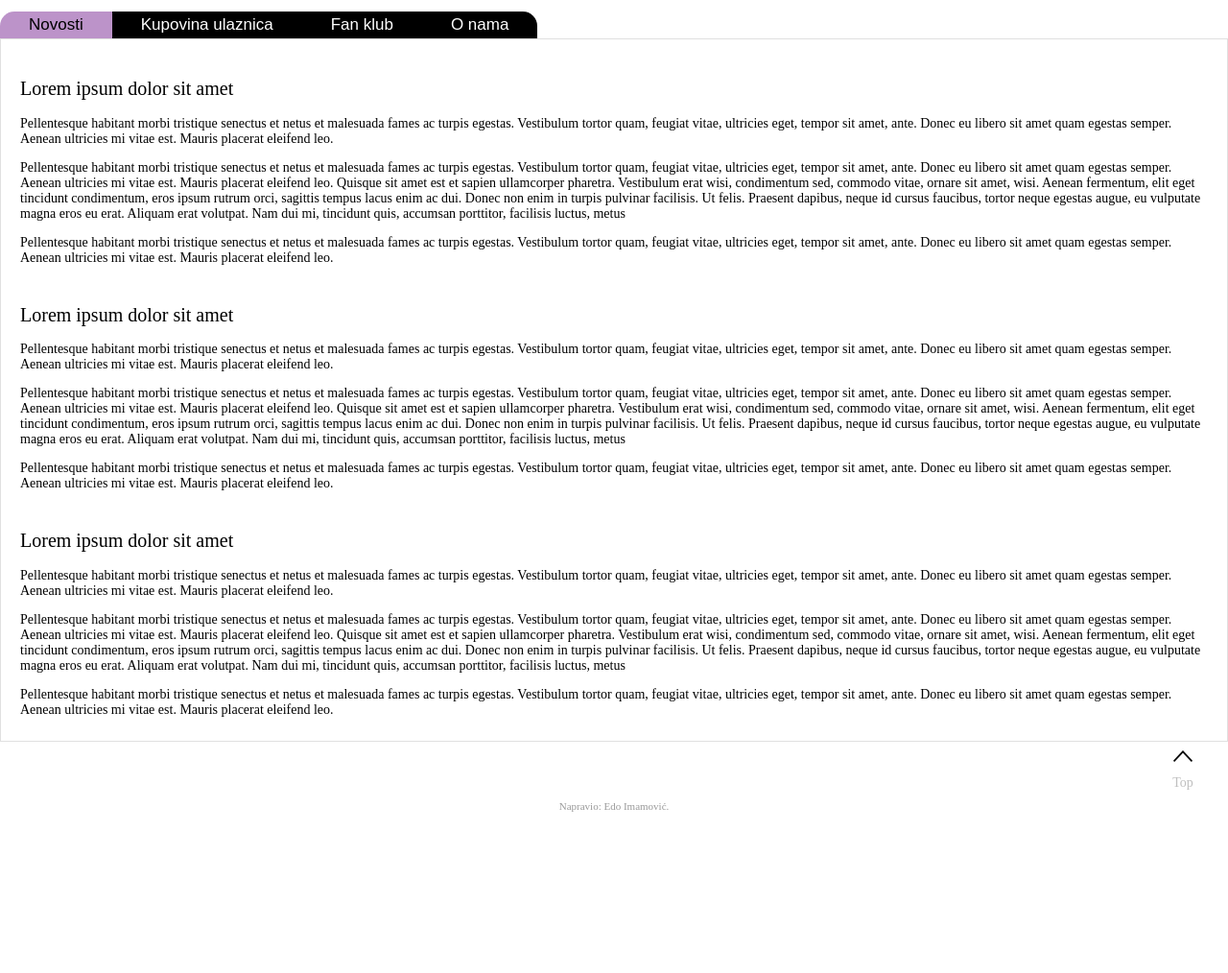
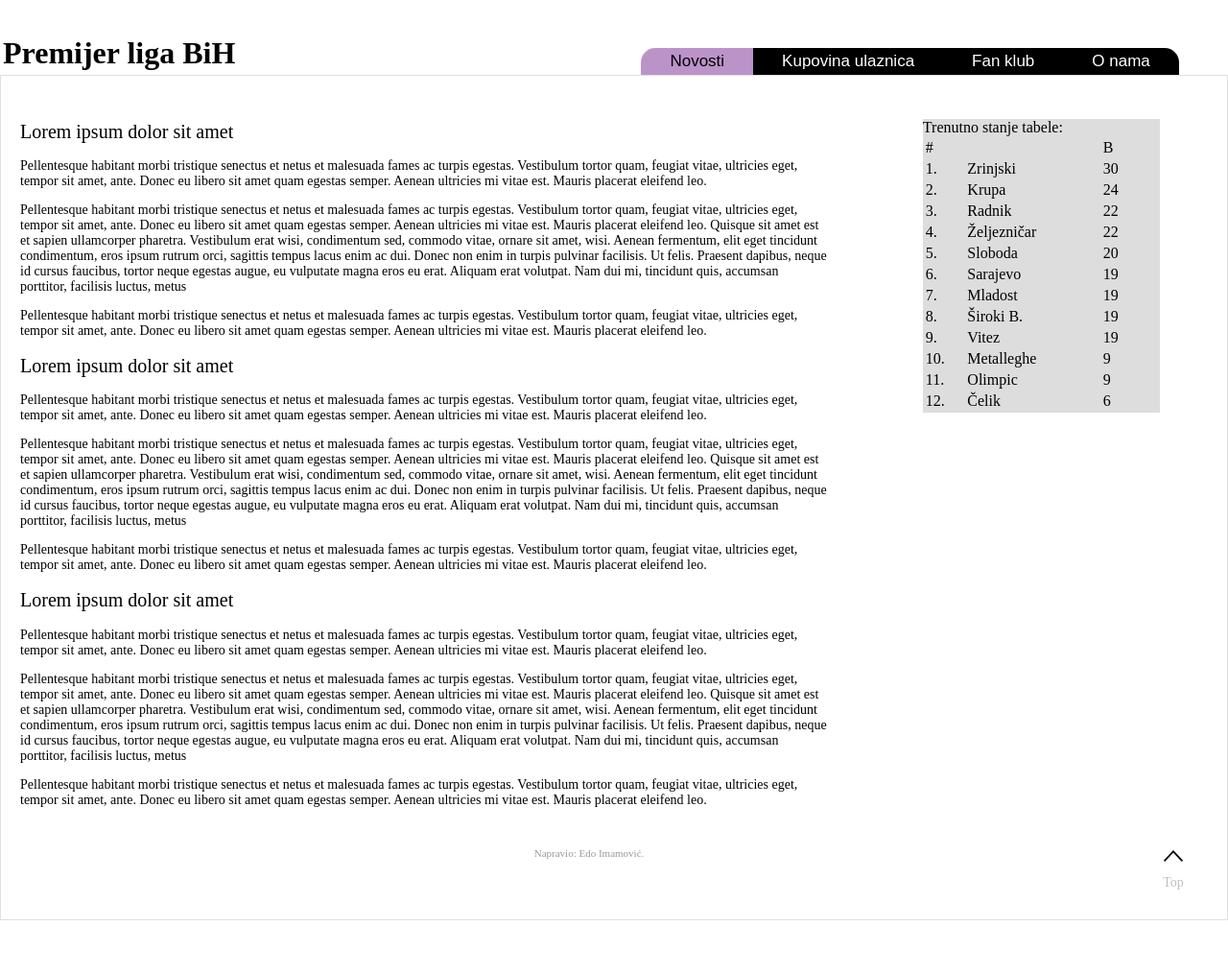
Before and after one commit to edozadeployment/Premijer-liga-BiH, a PHP site: page / in a window 1280 px wide. Shown: the whole page at 96% size. Before the commit the page ends 846 px from the top, so only its background shows below. Run offline with PHP 8.4, Linux system fonts and the light colour scheme; some web fonts are replaced.

Commit message:
dodan grid i tabela (klubova)
..

```diff
--- a/fanklub.html
+++ b/fanklub.html
@@ -8,6 +8,7 @@
 </head>
 
 <body>
+<h1>Premijer liga BiH</h1>
 
 <nav>
 <ul class="navigacija">
--- a/grid.css
+++ b/grid.css
@@ -17,7 +17,6 @@ body{
 }
 
 .kolona{
-	background: red;
 	margin-left: 2%;
 	margin-right: 2%;
 	display: inline-block; /*Omogućava da se kolone prikažu bez da se float mora clearovati poslije*/
@@ -37,11 +36,11 @@ body{
 	width: 100%;
 }
 .kolona.tri{
-	width: 74%;
+	width: 72%;
 }
 .kolona.dva{
-	width: 48%;
+	width: 46%;
 }
 .kolona.jedan{
-	width: 22%;
+	width: 20%;
 }
--- a/index.html
+++ b/index.html
@@ -8,14 +8,22 @@
 </head>
 
 <body>
-<nav>
-<ul class="navigacija">
-<li><a class="selected" href="/">Novosti</a></li><li><a href="ulaznice.html">Kupovina ulaznica</a></li><li><a href="fanklub.html">Fan klub</a></li><li><a href="onama.html">O nama</a></li>
-</ul>
-</nav>
 
-<div id="sadrzaj">
 
+<div class="red navigacija-wrap">
+
+	<div class="kolona jedan"><h1>Premijer liga BiH</h1></div>
+	<div class="kolona tri">
+	<nav>
+		<ul class="navigacija">
+			<li><a class="selected" href="/">Novosti</a></li><li><a href="ulaznice.html">Kupovina ulaznica</a></li><li><a href="fanklub.html">Fan klub</a></li><li><a href="onama.html">O nama</a></li>
+		</ul>
+	</nav>
+	</div>
+</div>
+
+<div id="sadrzaj" class="red">
+<div class="kolona tri">
 <article id="prvi">
 <h2>Lorem ipsum dolor sit amet</h2>
 <p>Pellentesque habitant morbi tristique senectus et netus et malesuada fames ac turpis egestas. Vestibulum tortor quam, feugiat vitae, ultricies eget, tempor sit amet, ante. Donec eu libero sit amet quam egestas semper. Aenean ultricies mi vitae est. Mauris placerat eleifend leo.</p>
@@ -36,12 +44,88 @@
 <p>Pellentesque habitant morbi tristique senectus et netus et malesuada fames ac turpis egestas. Vestibulum tortor quam, feugiat vitae, ultricies eget, tempor sit amet, ante. Donec eu libero sit amet quam egestas semper. Aenean ultricies mi vitae est. Mauris placerat eleifend leo. Quisque sit amet est et sapien ullamcorper pharetra. Vestibulum erat wisi, condimentum sed, commodo vitae, ornare sit amet, wisi. Aenean fermentum, elit eget tincidunt condimentum, eros ipsum rutrum orci, sagittis tempus lacus enim ac dui. Donec non enim in turpis pulvinar facilisis. Ut felis. Praesent dapibus, neque id cursus faucibus, tortor neque egestas augue, eu vulputate magna eros eu erat. Aliquam erat volutpat. Nam dui mi, tincidunt quis, accumsan porttitor, facilisis luctus, metus</p>
 <p>Pellentesque habitant morbi tristique senectus et netus et malesuada fames ac turpis egestas. Vestibulum tortor quam, feugiat vitae, ultricies eget, tempor sit amet, ante. Donec eu libero sit amet quam egestas semper. Aenean ultricies mi vitae est. Mauris placerat eleifend leo.</p>
 </article>
+</div>
 
-<div id="navtable"><div class="navrow"><p><a href="#top"><img src="top.png" title="Idi na vrh stranice" alt="top"></a></p></div><div class="navrow"><p><a href="#top">Top</a></p></div></div></div>
+<div class="kolona jedan" id="info">
+	Trenutno stanje tabele:
+	<table id="tabela">
+	<tr>
+		<td>#</td>
+		<td></td>
+		<td>B</td>
+	</tr>
+	<tr>
+		<td>1.</td>
+		<td>Zrinjski</td>
+		<td>30</td>
+	</tr>
+	<tr>
+		<td>2.</td>
+		<td>Krupa</td>
+		<td>24</td>
+	</tr>
+	<tr>
+		<td>3.</td>
+		<td>Radnik</td>
+		<td>22</td>
+	</tr>
+	<tr>
+		<td>4.</td>
+		<td>Željezničar</td>
+		<td>22</td>
+	</tr>
+	<tr>
+		<td>5.</td>
+		<td>Sloboda</td>
+		<td>20</td>
+	</tr>
+	<tr>
+		<td>6.</td>
+		<td>Sarajevo</td>
+		<td>19</td>
+	</tr>
+	<tr>
+		<td>7.</td>
+		<td>Mladost</td>
+		<td>19</td>
+	</tr>
+	<tr>
+		<td>8.</td>
+		<td>Široki B.</td>
+		<td>19</td>
+	</tr>
+	<tr>
+		<td>9.</td>
+		<td>Vitez</td>
+		<td>19</td>
+	</tr>
+	<tr>
+		<td>10.</td>
+		<td>Metalleghe</td>
+		<td>9</td>
+	</tr>
+	<tr>
+		<td>11.</td>
+		<td>Olimpic</td>
+		<td>9</td>
+	</tr>
+	<tr>
+		<td>12.</td>
+		<td>Čelik</td>
+		<td>6</td>
+	</tr>
+
+	</table>
+
+</div>
+
+ <div class="red">
+
+<div id="navtable"><div class="navrow"><p><a href="#top"><img src="top.png" title="Idi na vrh stranice" alt="top"></a></p></div><div class="navrow"><p><a href="#top">Top</a></p></div></div>
 
 <footer>
 <p>Napravio: Edo Imamović.</p>
 </footer>
-
+ </div>
 </body>
 </html>
--- a/izgled.css
+++ b/izgled.css
@@ -13,6 +13,11 @@
 /* ++++++++++++++ */
 
 
+h1
+{
+	margin: 3px;
+	margin-top: 7px;
+}
 
 #logo {
   float: left;
@@ -58,27 +63,19 @@ nav
 .navigacija {
     list-style: none;
     margin: 20px auto 0 auto;
-
     text-align: center;
-
     padding: 0px;
-
-    position: absolute;
     bottom: 0px;
-
-
     font-family: Arial;
     font-size: 17px;
+    float: right;
+}
 
-    float: left;
-}
 nav ul li{
     display: inline;
     margin: 0px;
     padding: 0px;
 }
-
-
 
 nav ul a{
     color: white;
@@ -149,10 +146,11 @@ border-width: thin;
 border-color: #E0E0E0;
 background: white;
 position: relative;
+padding-top: 30px;
 }
 
 article {
-margin: 40px 0 0 0;
+margin: 5px 50px 0 0;
 }
 
 #compnav {
@@ -188,6 +186,13 @@ div#navtable a:visited {
 color: #ACACAC;
 }
 
+#info{
+	margin-top: 15px;
+	border-width: 2px;
+	border-color: grey;
+	background-color: #DDD;
+}
+
 footer p {
 color: #9A9A9A;
 text-align: center;
@@ -216,6 +221,17 @@ padding-top: 6px;
 	border-width: 1px;
 
 	margin: 0 auto;
+	width: 90%;
+}
+
+.navigacija-wrap
+{
+	margin-top: 30px;
+	padding: 0px;
+}
+
+#tabela
+{
 	width: 90%;
 }
 
@@ -252,4 +268,14 @@ padding-top: 6px;
 	li:first-child a, li:last-child a{
     border-radius: 0px;
 	}
+
+	.kolona, .kolona.jedan, .kolona.dva, .kolona.tri, .kolona.cetri
+	{
+		width: 100%;
+	}
+
+	nav a
+	{
+		min-height: 45px;
+	}
 }
--- a/onama.html
+++ b/onama.html
@@ -8,6 +8,7 @@
 </head>
 
 <body>
+<h1>Premijer liga BiH</h1>
 
 <nav>
 <ul class="navigacija">
--- a/ulaznice.html
+++ b/ulaznice.html
@@ -8,6 +8,7 @@
 </head>
 
 <body>
+<h1>Premijer liga BiH</h1>
 
 <nav>
 <ul class="navigacija">
```
